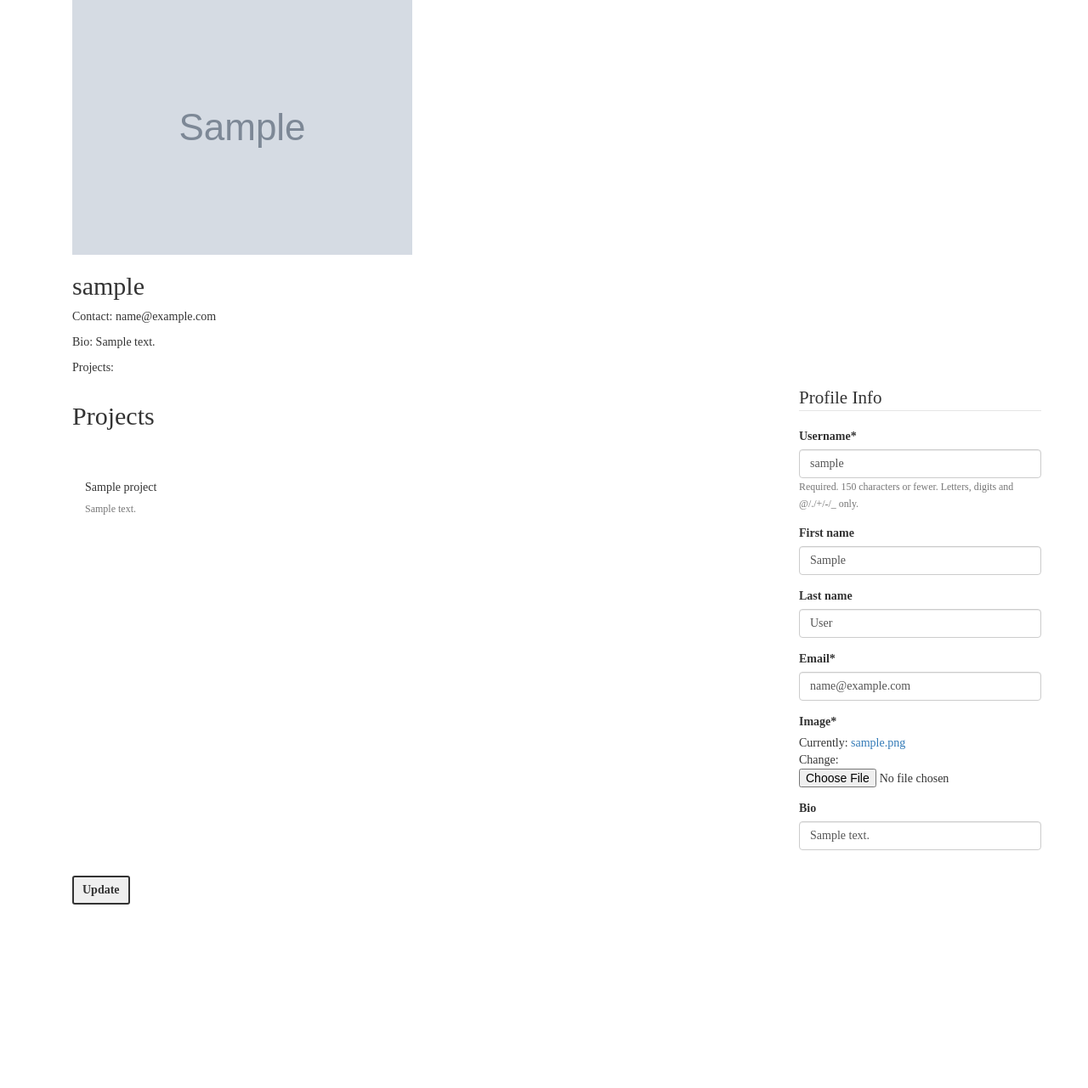
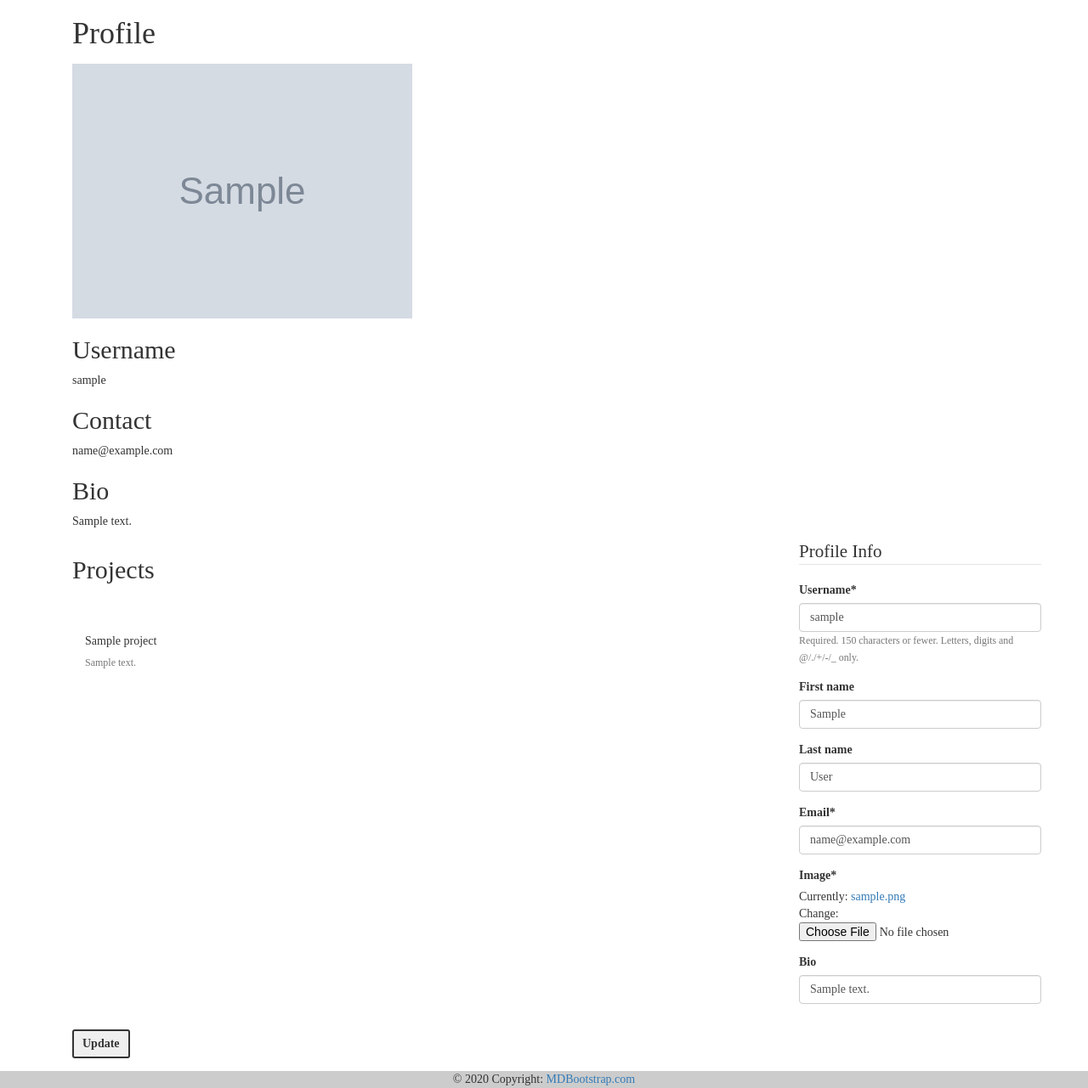
Before and after one commit to rose-okoth/django-three, a Django app: page /profile in a window 1280 px wide. Shown: the part 550-1831 px from the top of the page at 85% size. Before the commit the page ends 1615 px from the top, so only its background shows below. Run offline with Django 3.2, Linux system fonts and the light colour scheme; a user stored in the database is signed in; tables that the repository leaves empty hold one stand-in row (values such as "Sample post"); grey boxes marked "Sample" are stand-in pictures; some libraries are stand-ins or nearby versions; some web fonts are replaced.

Commit message:
edited profile page

```diff
--- a/main/templates/base.html
+++ b/main/templates/base.html
@@ -11,14 +11,18 @@
         {% block head_title %}Projects{% endblock %}
     </title>
 
+    <!-- <link rel="stylesheet" href="https://maxcdn.bootstrapcdn.com/bootstrap/4.5.2/css/bootstrap.min.css">
+    <script src="https://ajax.googleapis.com/ajax/libs/jquery/3.5.1/jquery.min.js"></script>
+    <script src="https://cdnjs.cloudflare.com/ajax/libs/popper.js/1.16.0/umd/popper.min.js"></script>
+    <script src="https://maxcdn.bootstrapcdn.com/bootstrap/4.5.2/js/bootstrap.min.js"></script> -->
+
+
     <link rel="stylesheet" href="https://maxcdn.bootstrapcdn.com/bootstrap/3.3.7/css/bootstrap.min.css" integrity="sha384-BVYiiSIFeK1dGmJRAkycuHAHRg32OmUcww7on3RYdg4Va+PmSTsz/K68vbdEjh4u" crossorigin="anonymous">
 
     <!-- Optional theme -->
     <link rel="stylesheet" href="https://maxcdn.bootstrapcdn.com/bootstrap/3.3.7/css/bootstrap-theme.min.css" integrity="sha384-rHyoN1iRsVXV4nD0JutlnGaslCJuC7uwjduW9SVrLvRYooPp2bWYgmgJQIXwl/Sp" crossorigin="anonymous">
-
     <link rel="stylesheet" href="{% static 'css/base.css' %}"/>
     <link rel="stylesheet" href="{% static 'js/base.js' %}"/>
-
     <link rel="preconnect" href="https://fonts.gstatic.com">
     <link href="https://fonts.googleapis.com/css2?family=Kiwi+Maru&display=swap" rel="stylesheet">
 
@@ -52,5 +56,15 @@
     <!-- Latest compiled and minified JavaScript -->
     <script src="https://maxcdn.bootstrapcdn.com/bootstrap/3.3.7/js/bootstrap.min.js" integrity="sha384-Tc5IQib027qvyjSMfHjOMaLkfuWVxZxUPnCJA7l2mCWNIpG9mGCD8wGNIcPD7Txa" crossorigin="anonymous"></script>
 </div>
+
+<footer class="bg-light text-center text-lg-start">
+    <!-- Copyright -->
+    <div class="text-center p-3" style="background-color: rgba(0, 0, 0, 0.2);">
+      © 2020 Copyright:
+      <a class="text-dark" href="https://mdbootstrap.com/">MDBootstrap.com</a>
+    </div>
+    <!-- Copyright -->
+  </footer>
+
 </body>
 </html>
--- a/main/templates/profile.html
+++ b/main/templates/profile.html
@@ -7,14 +7,18 @@
 {% block content %}
 <div class="container">
     <div class="content-section">
+        <br\><br\><br\><br\>
+        <h1>Profile</h1>
         <div class="media">
-            <img class="rounded-circle z-depth-2 account-img" src="{{ user.profile.image.url }}">
+            <img class="rounded-circle z-depth-2" src="{{ user.profile.image.url }}">
             <div class="media-body">
 
-                <h2 class="account-heading">{{ user.username }}</h2>
-                <p class="text-secondary">Contact: {{ user.email }}</p>
-                <p class="text-secondary">Bio: {{ user.profile.bio }}</p>
-                <p class="text-secondary">Projects: </p>
+                <h2 class="font-weight-bold pt-4">Username</h2>
+                <p class="text-secondary">{{ user.username }}</p>
+                <h2 class="font-weight-bold pt-4">Contact</h2>
+                <p class="text-secondary">{{ user.email }}</p>
+                <h2 class="font-weight-bold pt-4">Bio</h2>
+                <p class="text-secondary">{{ user.profile.bio }}</p>
 
             </div>
         </div>
--- a/main/templates/project_detail.html
+++ b/main/templates/project_detail.html
@@ -14,8 +14,8 @@
     <img src='{{ instance.image.url }}' class='img-responsive'/>
     {% endif %}
 
-{% if instance.user.get_full_name %}
-<p>Posted by: {{ instance.user.get_full_name }}</p>
+{% if instance.user.username %}
+<p>Posted by: {{ instance.user.username }}</p>
 {% endif %}
 
 <p><div class="fb-like" data-href="{{ request.build_absolute_uri }}" data-layout="button_count" data-action="like" data-show-faces="true" data-share="true"></div>
--- a/main/templates/registration/base.html
+++ b/main/templates/registration/base.html
@@ -8,7 +8,7 @@
     <meta name="viewport" content="width=device-width, initial-scale=1.0">
 
     <title>
-        {% block head_title %}Travel Blog{% endblock %}
+        {% block head_title %}Awwwards{% endblock %}
     </title>
 
     <link rel="stylesheet" href="https://maxcdn.bootstrapcdn.com/bootstrap/3.3.7/css/bootstrap.min.css" integrity="sha384-BVYiiSIFeK1dGmJRAkycuHAHRg32OmUcww7on3RYdg4Va+PmSTsz/K68vbdEjh4u" crossorigin="anonymous">
--- a/requirements.txt
+++ b/requirements.txt
@@ -1,9 +1,12 @@
 asgiref==3.3.1
+beautifulsoup4==4.9.3
 certifi==2020.12.5
 cloudinary==1.25.0
 dj-database-url==0.5.0
-Django==2.1.7
+Django==3.1.7
 django-bootstrap3==14.2.0
+django-bootstrap4==2.3.1
+django-crispy-forms==1.11.2
 django-heroku==0.3.1
 gunicorn==20.1.0
 Pillow==8.1.2
@@ -11,6 +14,7 @@ psycopg2==2.8.6
 python-decouple==3.4
 pytz==2021.1
 six==1.15.0
+soupsieve==2.2.1
 sqlparse==0.4.1
 urllib3==1.26.4
 whitenoise==5.2.0
```
Also changed, not shown: main/templates/project_list.html (+4 -3 lines).
